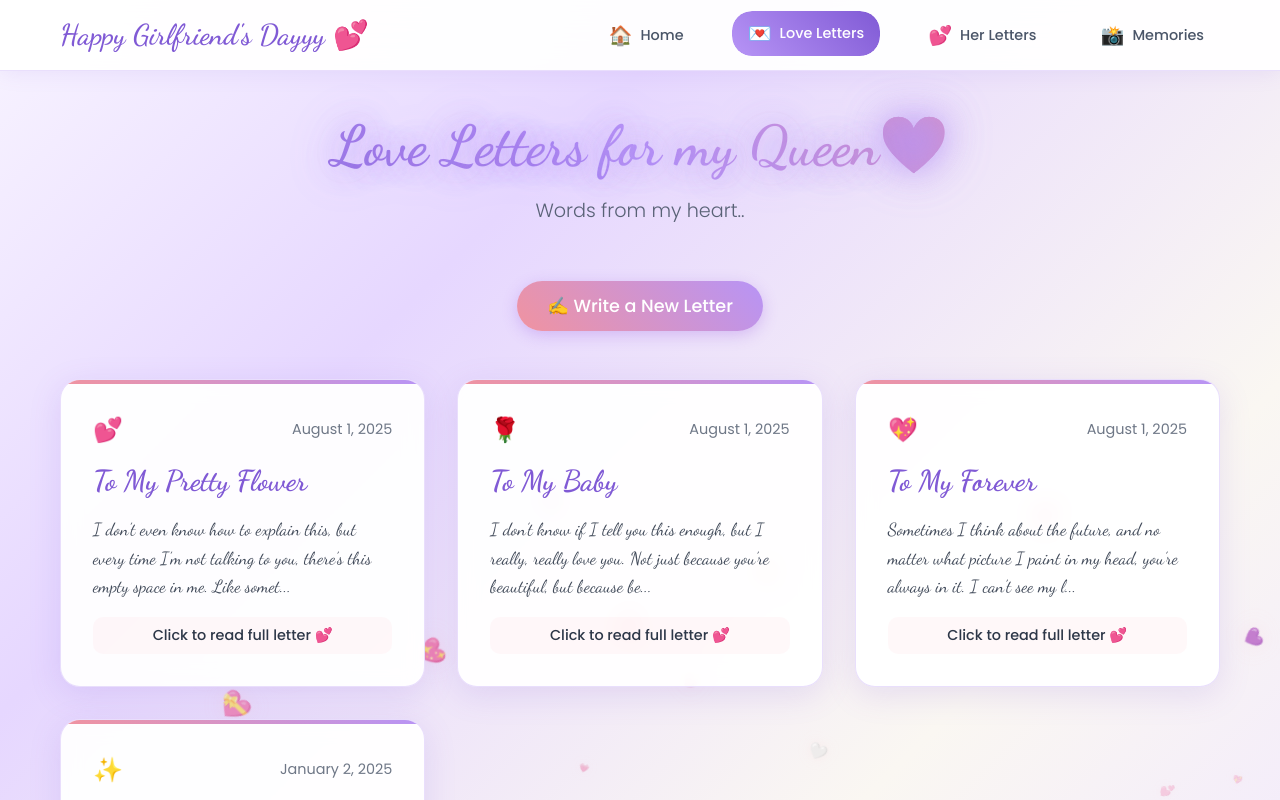
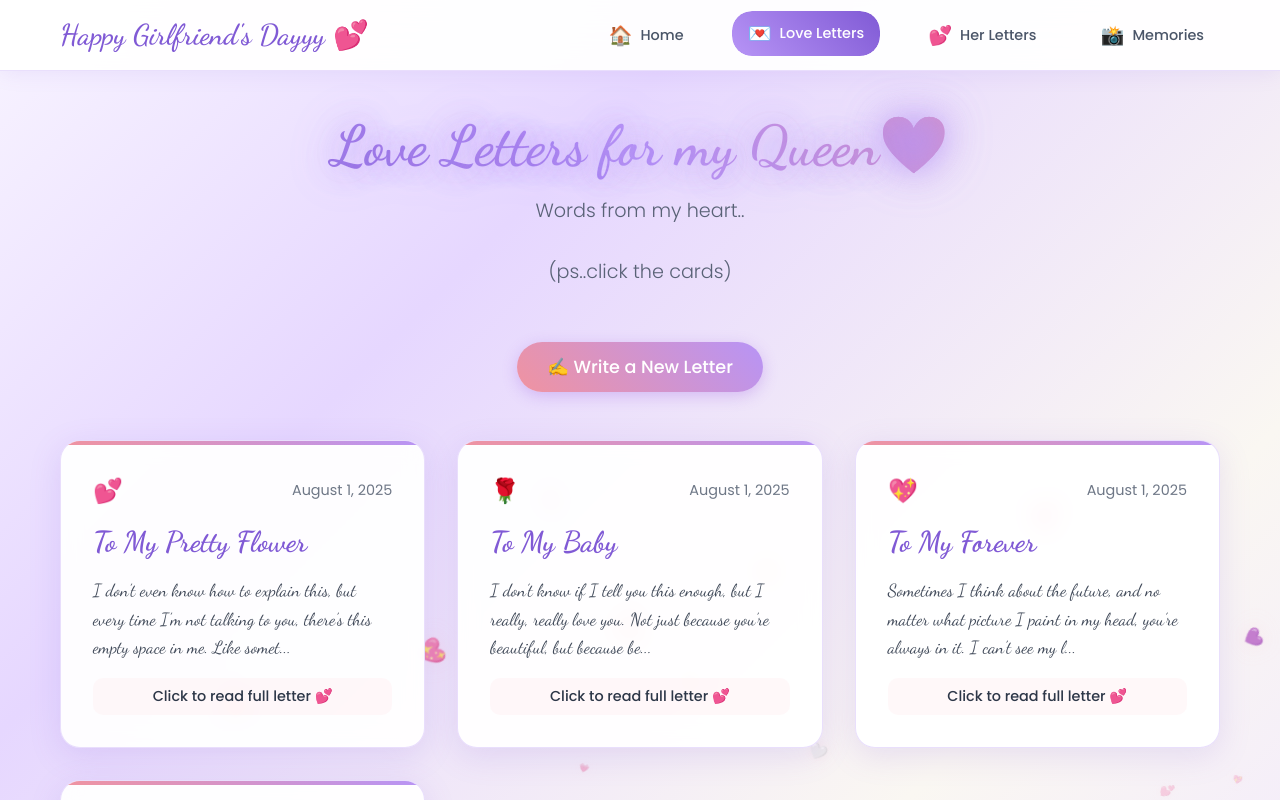
Before and after one commit to tech-monarch/happy-girlfriends-day-eddy, a React (Create React App) app: page /letters in a window 1280 px wide. Shown: the top 800 px of the page. Built offline with nearby package versions, Linux system fonts and the light colour scheme; the HTML template or start-up script is replaced by a standard one.

Commit message:
SHinra Tensei

```diff
--- a/src/pages/LoveLetters.tsx
+++ b/src/pages/LoveLetters.tsx
@@ -101,6 +101,10 @@ const LoveLetters: React.FC = () => {
           <h1 className="romantic-title">Love Letters for my Queen❤️</h1>
           <p className="romantic-subtitle">
             Words from my heart..
+          </p>
+
+          <p className="romantic-subtitle">
+            (ps..click the cards)
           </p>
           <motion.button
             className="romantic-button add-letter-btn"
```
